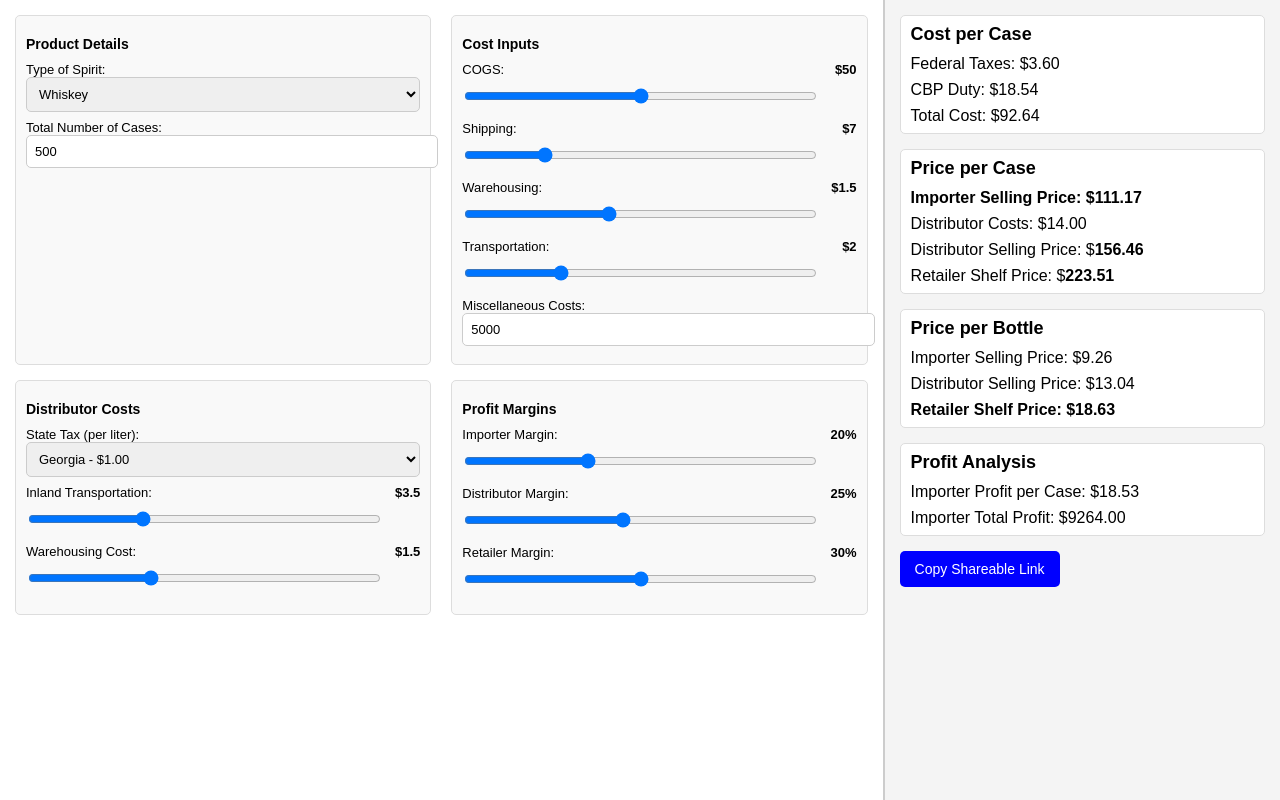
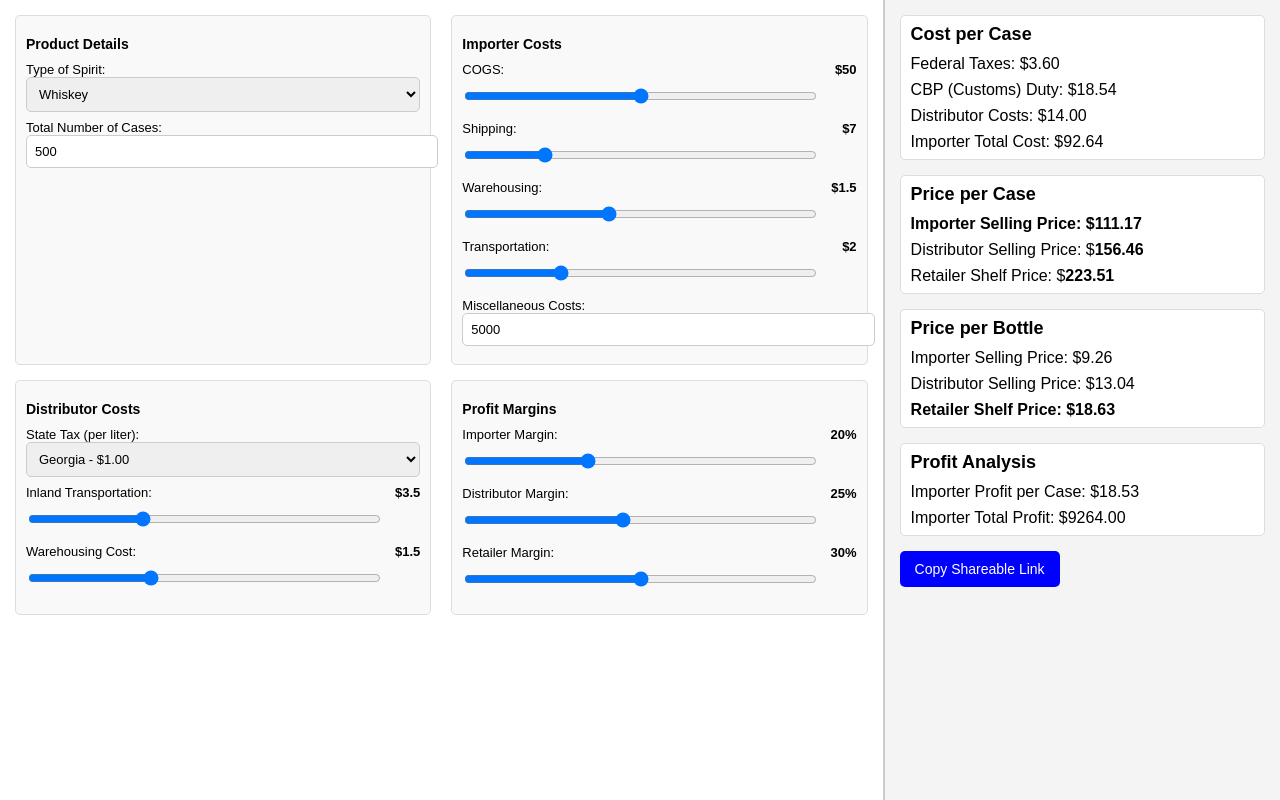
Before and after one commit to theonepa1/spirits-101, a plain HTML site: page index.html in a window 1280 px wide. Drawn offline with Linux system fonts and the light colour scheme.

Commit message:
Update index.html

```diff
--- a/index.html
+++ b/index.html
@@ -130,7 +130,7 @@
                 </div>
 
                 <div class="subsection">
-                    <h3>Cost Inputs</h3>
+                    <h3>Importer Costs</h3>
                     <label for="cogs">COGS:
                         <span id="cogs-slider-value" class="bold-value">$50</span>
                     </label>
@@ -254,15 +254,15 @@
             <div class="output-section">
                 <p class="output-title">Cost per Case</p>
                 <p>Federal Taxes: $<span id="excise-tax">0</span></p>
-                <p>CBP Duty: $<span id="cbp-duty">0</span></p>
-                <p>Total Cost: $<span id="total-cost">0</span></p>
+                <p>CBP (Customs) Duty: $<span id="cbp-duty">0</span></p>
+                <p>Distributor Costs: $<span id="distributor-costs">0</span></p>
+                <p>Importer Total Cost: $<span id="total-cost">0</span></p>
             </div>
 
             <!-- Price per Case Section -->
             <div class="output-section">
                 <p class="output-title">Price per Case</p>
                 <p><b>Importer Selling Price: $<span id="importer-price" class="bold-value">0</span></b></p>
-                <p>Distributor Costs: $<span id="distributor-costs">0</span></p>
                 <p>Distributor Selling Price: $<span id="distributor-price" class="bold-value">0</span></p>
                 <p>Retailer Shelf Price: $<span id="retail-price" class="bold-value">0</span></p>
             </div>
```
